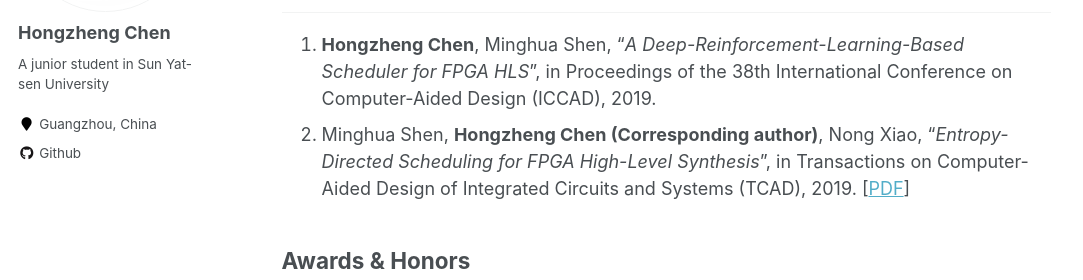
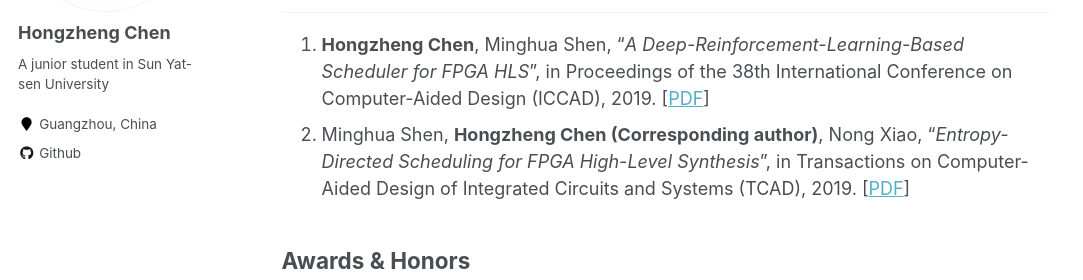
Before and after one commit to Ewenwan/chhzh123.github.io, a Jekyll site: the page built from _pages/about.md, in a window 1280 px wide and 900 px high, scrolled down 502 px. Shown: the part 199-479 px from the top of the window, without its empty margins (0-1083 px from the left). Built offline with Jekyll 4.4.1, drawn with Linux system fonts in a browser that asks for light colours; formulas are drawn with MathJax 3.

Commit message:
[about] Update ICCAD paper link

```diff
--- a/_pages/about.md
+++ b/_pages/about.md
@@ -20,7 +20,7 @@ I will apply for CS/EE PhD program in 2020 fall, and now I am looking for a summ
 * **B.Sc. in Computer Science**, Sun Yat-sen University, 2017.9 - 2021.7 (expected)
 
 ## Publications
-1. **Hongzheng Chen**, Minghua Shen, "*A Deep-Reinforcement-Learning-Based Scheduler for FPGA HLS*", in Proceedings of the 38th International Conference on Computer-Aided Design (ICCAD), 2019.
+1. **Hongzheng Chen**, Minghua Shen, "*A Deep-Reinforcement-Learning-Based Scheduler for FPGA HLS*", in Proceedings of the 38th International Conference on Computer-Aided Design (ICCAD), 2019. [[PDF](https://ieeexplore.ieee.org/document/8942126)]
 2. Minghua Shen, **Hongzheng Chen (Corresponding author)**, Nong Xiao, "*Entropy-Directed Scheduling for FPGA High-Level Synthesis*", in Transactions on Computer-Aided Design of Integrated Circuits and Systems (TCAD), 2019. [[PDF](https://ieeexplore.ieee.org/document/8823964)]
 
 ## Awards & Honors
```
